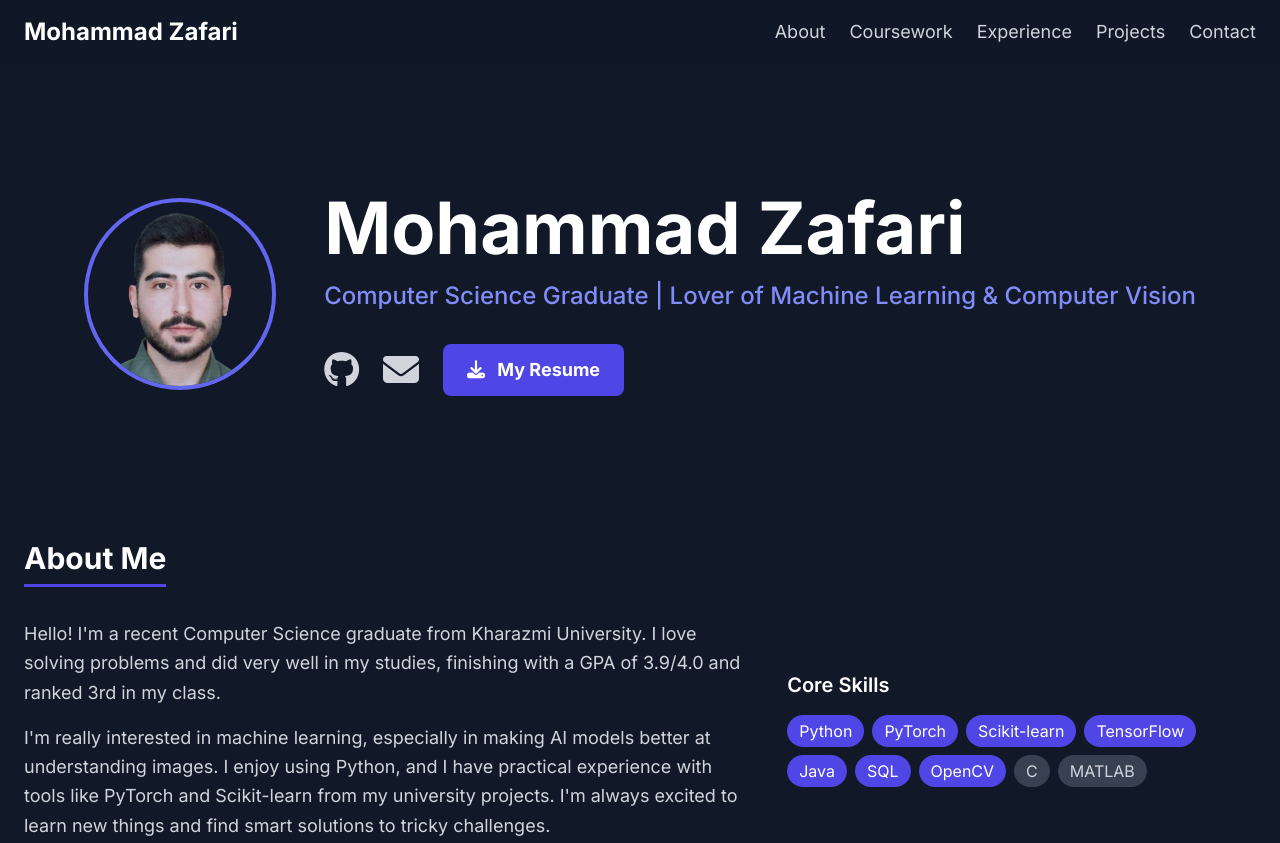
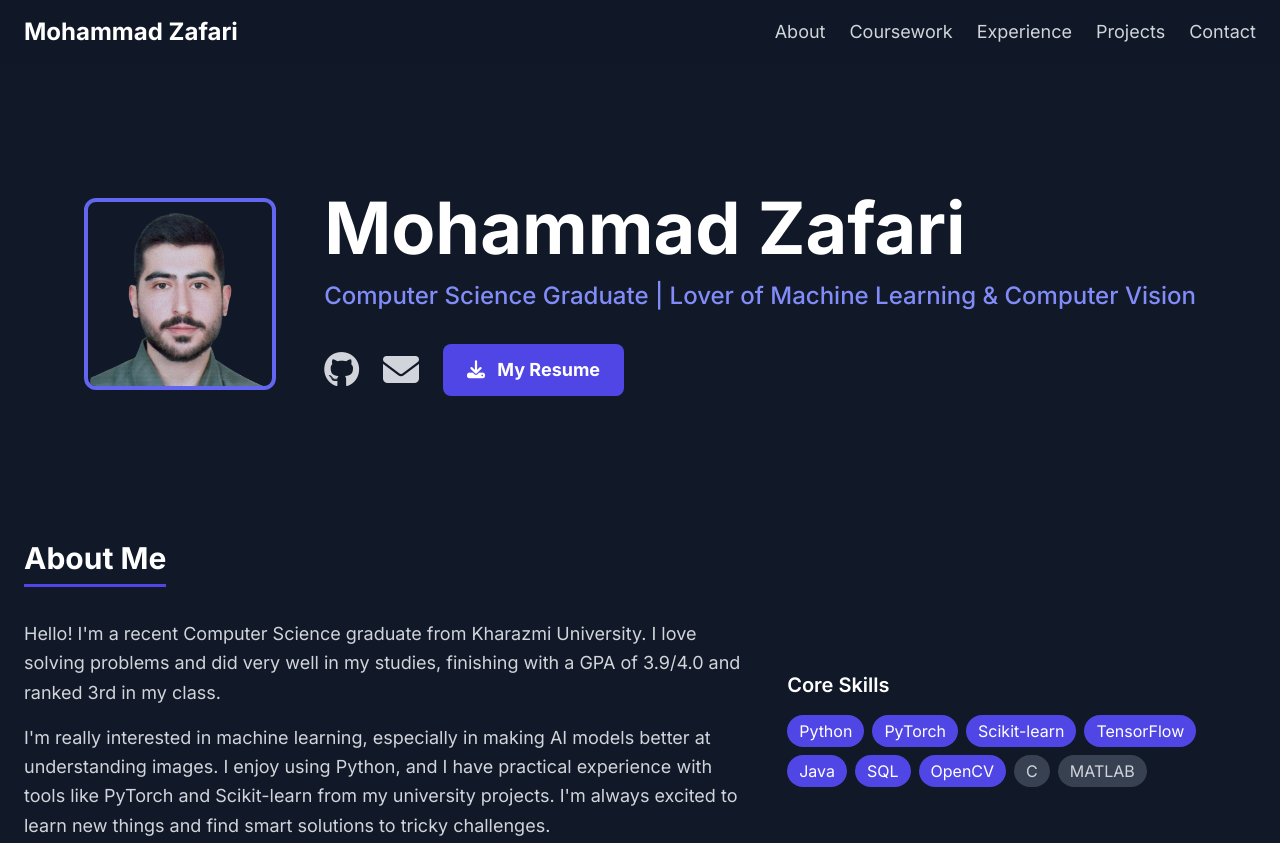
Before and after one commit to m-zafari/m-zafari.github.io, a plain HTML site: page index.html in a window 1280 px wide. Shown: the top 843 px of the page. Drawn offline with nearby package versions, Linux system fonts and the light colour scheme.

Commit message:
deploy: c620c241e2cf9d3e0f3f9e7840b1a21895ebfffa

```diff
--- a/index.html
+++ b/index.html
@@ -71,7 +71,7 @@
         <section id="hero" class="py-20">
             <div class="flex flex-col md:flex-row items-center justify-center gap-12">
                 <div class="flex-shrink-0">
-                    <img src="./mypicture.jpg" alt="Mohammad Zafari" class="w-48 h-48 rounded-full object-cover border-4 border-indigo-500">
+                    <img src="./mypicture.jpg" alt="Mohammad Zafari" class="w-48 h-48 rounded-xl object-cover border-4 border-indigo-500">
                 </div>
                 <div class="text-center md:text-left">
                     <h1 class="text-5xl md:text-7xl font-extrabold text-white leading-tight">
```
